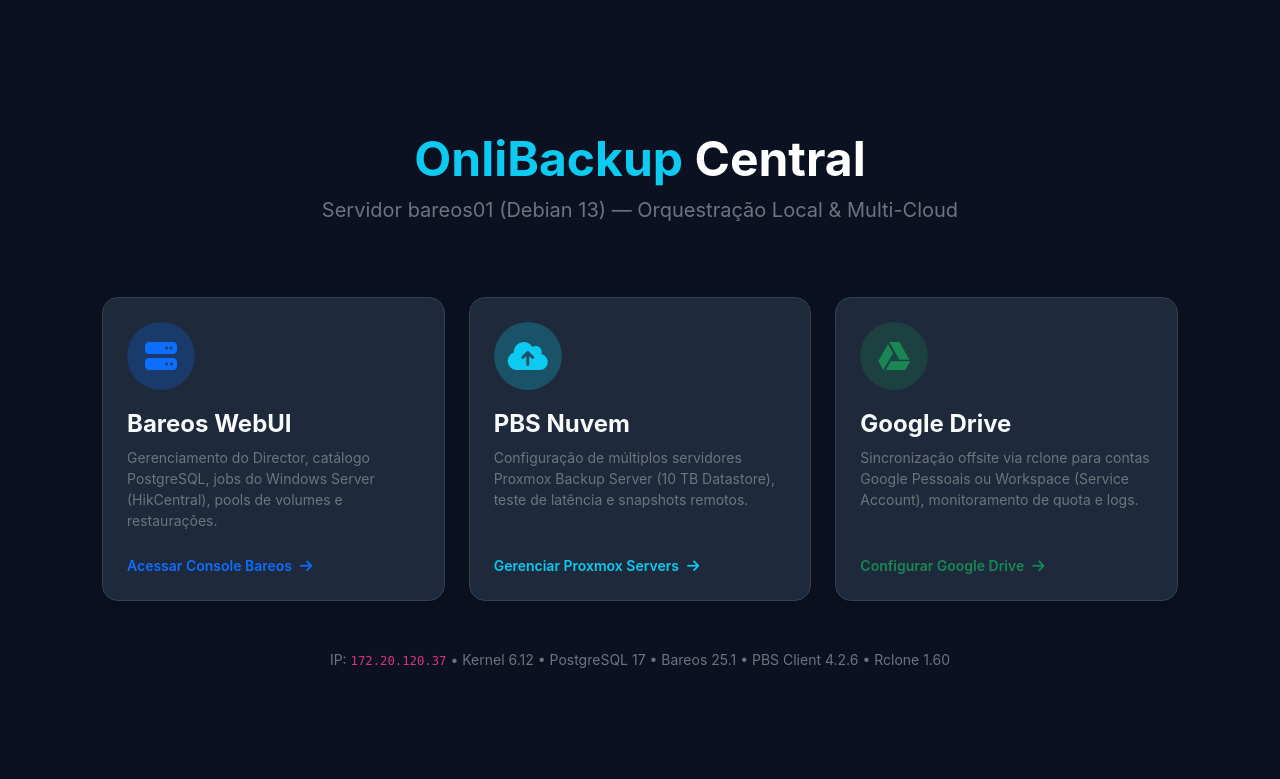
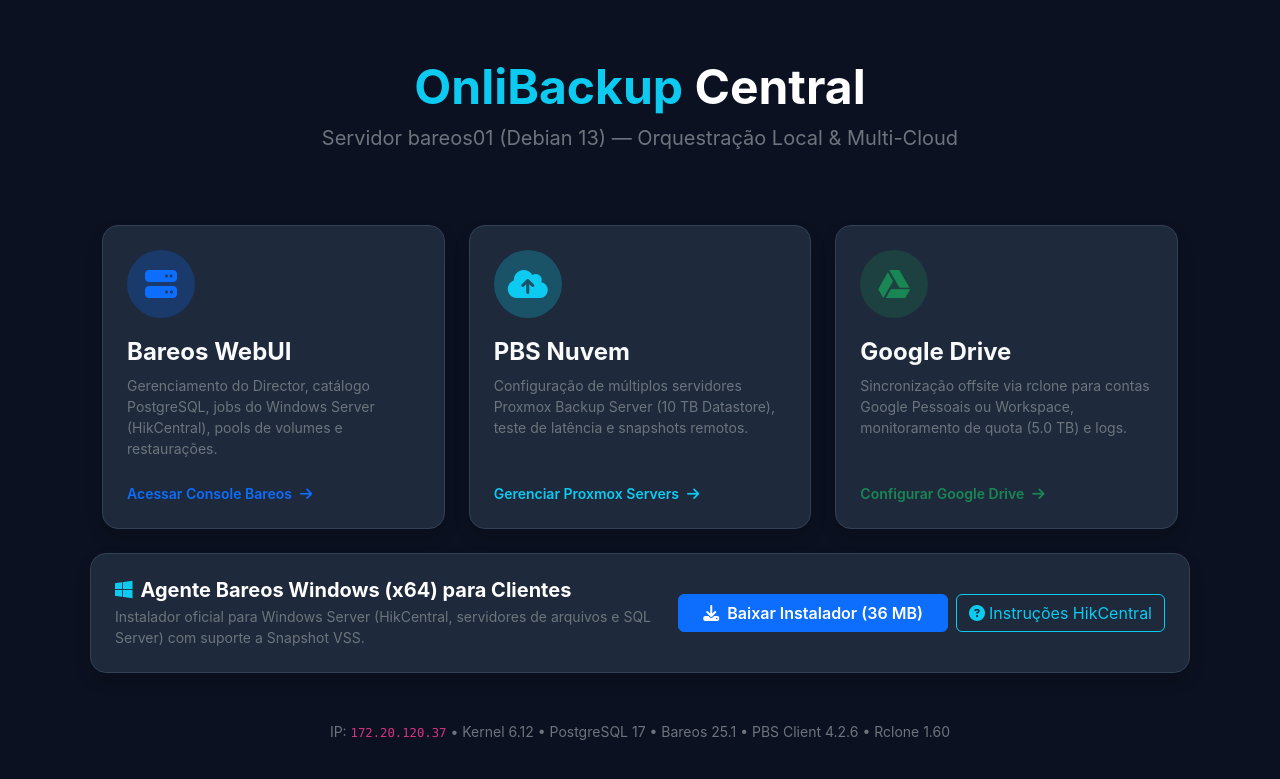
Before and after one commit to onlitec/OnliBackupWeb, a PHP site: the page made by index.php in a window 1280 px wide. Shown: the top 779 px of the page. Run offline with PHP 8.4, Linux system fonts and the light colour scheme.

Commit message:
feat: Add Bareos Windows agent download banner and HikCentral instructions

```diff
--- a/index.php
+++ b/index.php
@@ -99,7 +99,7 @@
                     </div>
                     <h4 class="fw-bold mb-2">Google Drive</h4>
                     <p class="text-secondary small mb-4">
-                        Sincronização offsite via rclone para contas Google Pessoais ou Workspace (Service Account), monitoramento de quota e logs.
+                        Sincronização offsite via rclone para contas Google Pessoais ou Workspace, monitoramento de quota (5.0 TB) e logs.
                     </p>
                 </div>
                 <div class="d-flex align-items-center text-success fw-semibold small">
@@ -109,9 +109,53 @@
         </div>
     </div>
 
+    <!-- WINDOWS CLIENT DOWNLOAD & GUIDE BANNER -->
+    <div class="mt-4 mx-auto p-4 rounded-4 shadow" style="max-width: 1100px; background-color: #1e293b; border: 1px solid #334155;">
+        <div class="d-flex flex-column flex-md-row align-items-md-center justify-content-between gap-3">
+            <div>
+                <h5 class="fw-bold text-white mb-1">
+                    <i class="fa-brands fa-windows text-info me-2"></i>Agente Bareos Windows (x64) para Clientes
+                </h5>
+                <p class="text-secondary small mb-0">
+                    Instalador oficial para Windows Server (HikCentral, servidores de arquivos e SQL Server) com suporte a Snapshot VSS.
+                </p>
+            </div>
+            <div class="d-flex gap-2 flex-shrink-0">
+                <a href="/downloads/Bareos-win64.exe" class="btn btn-primary px-4 fw-semibold">
+                    <i class="fa-solid fa-download me-2"></i>Baixar Instalador (36 MB)
+                </a>
+                <button class="btn btn-outline-info" type="button" data-bs-toggle="collapse" data-bs-target="#installInstructions">
+                    <i class="fa-solid fa-circle-question me-1"></i>Instruções HikCentral
+                </button>
+            </div>
+        </div>
+
+        <div class="collapse mt-3 pt-3 border-top border-secondary border-opacity-25" id="installInstructions">
+            <div class="row g-3 small">
+                <div class="col-md-6">
+                    <h6 class="text-info fw-bold mb-2"><i class="fa-solid fa-sliders me-1"></i>Parâmetros na Instalação do Windows:</h6>
+                    <ul class="text-secondary ps-3 mb-2">
+                        <li><strong class="text-white">Client Name:</strong> <code>hikcentral-fd</code></li>
+                        <li><strong class="text-white">Director Name:</strong> <code>bareos-dir</code></li>
+                        <li><strong class="text-white">Password:</strong> <code>OnliBackupHikCentral@2080</code></li>
+                        <li><strong class="text-white">Porta Local:</strong> <code>9102</code> (padrão)</li>
+                        <li><strong class="text-white">Diretório em Backup:</strong> <code>C:\Program Files (x86)\HikCentral\VSM Servers</code></li>
+                    </ul>
+                </div>
+                <div class="col-md-6">
+                    <h6 class="text-info fw-bold mb-2"><i class="fa-solid fa-shield-halved me-1"></i>Liberação de Rede & Firewall:</h6>
+                    <p class="text-secondary mb-1">1. Executar no PowerShell do Windows Server como Administrador:</p>
+                    <pre class="bg-dark p-2 rounded text-info mb-2"><code>New-NetFirewallRule -DisplayName "Bareos FD" -Direction Inbound -LocalPort 9102 -Protocol TCP -Action Allow</code></pre>
+                    <p class="text-secondary mb-0">2. No roteador com IP público <code>177.137.33.146</code>: Encaminhar (NAT Port Forward) a porta <strong>TCP 9102</strong> para o IP interno do Windows Server.</p>
+                </div>
+            </div>
+        </div>
+    </div>
+
     <div class="text-center mt-5 text-secondary small">
         IP: <code>172.20.120.37</code> • Kernel 6.12 • PostgreSQL 17 • Bareos 25.1 • PBS Client 4.2.6 • Rclone 1.60
     </div>
 </div>
+<script src="https://cdn.jsdelivr.net/npm/bootstrap@5.3.3/dist/js/bootstrap.bundle.min.js"></script>
 </body>
 </html>
```
